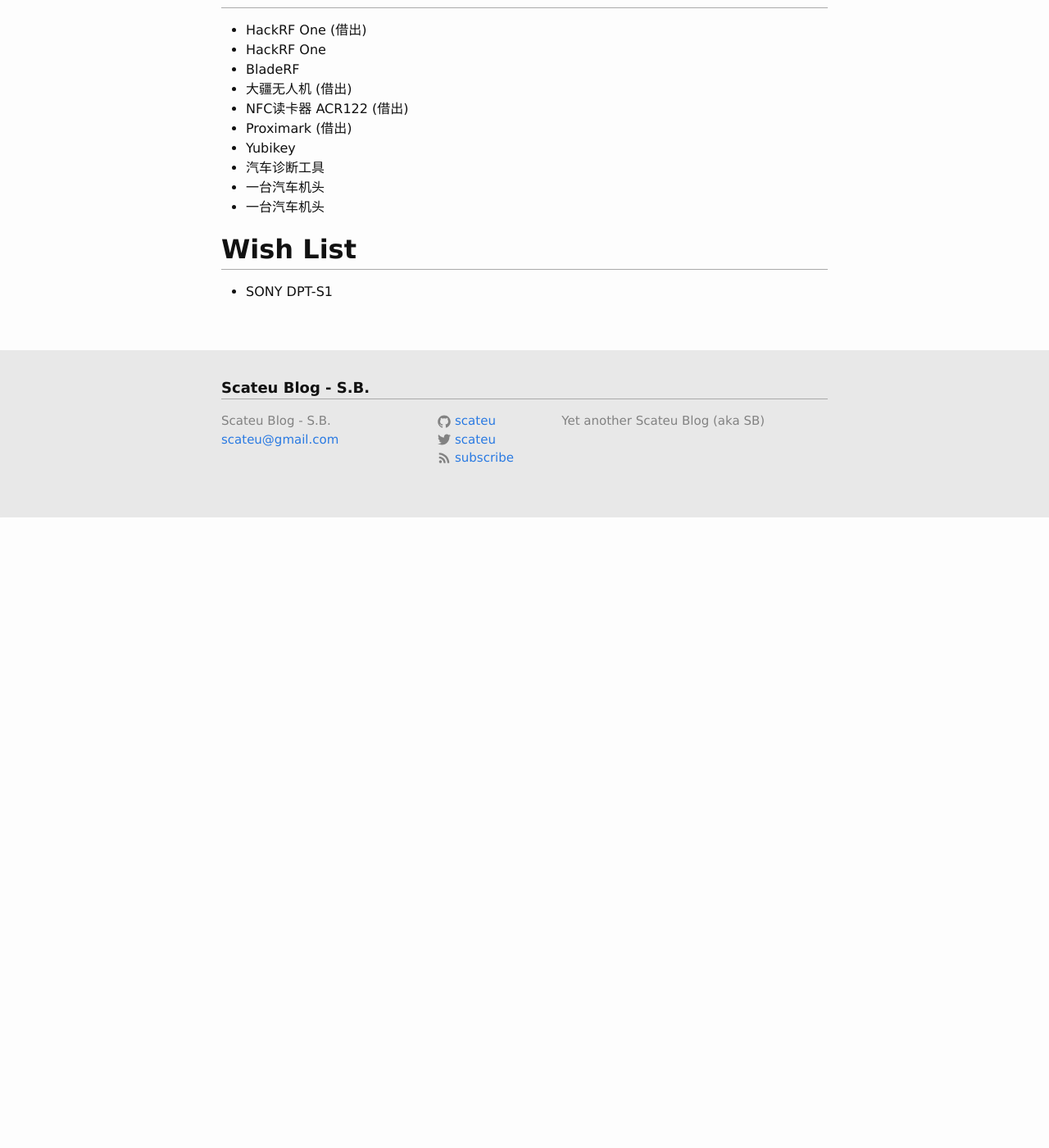
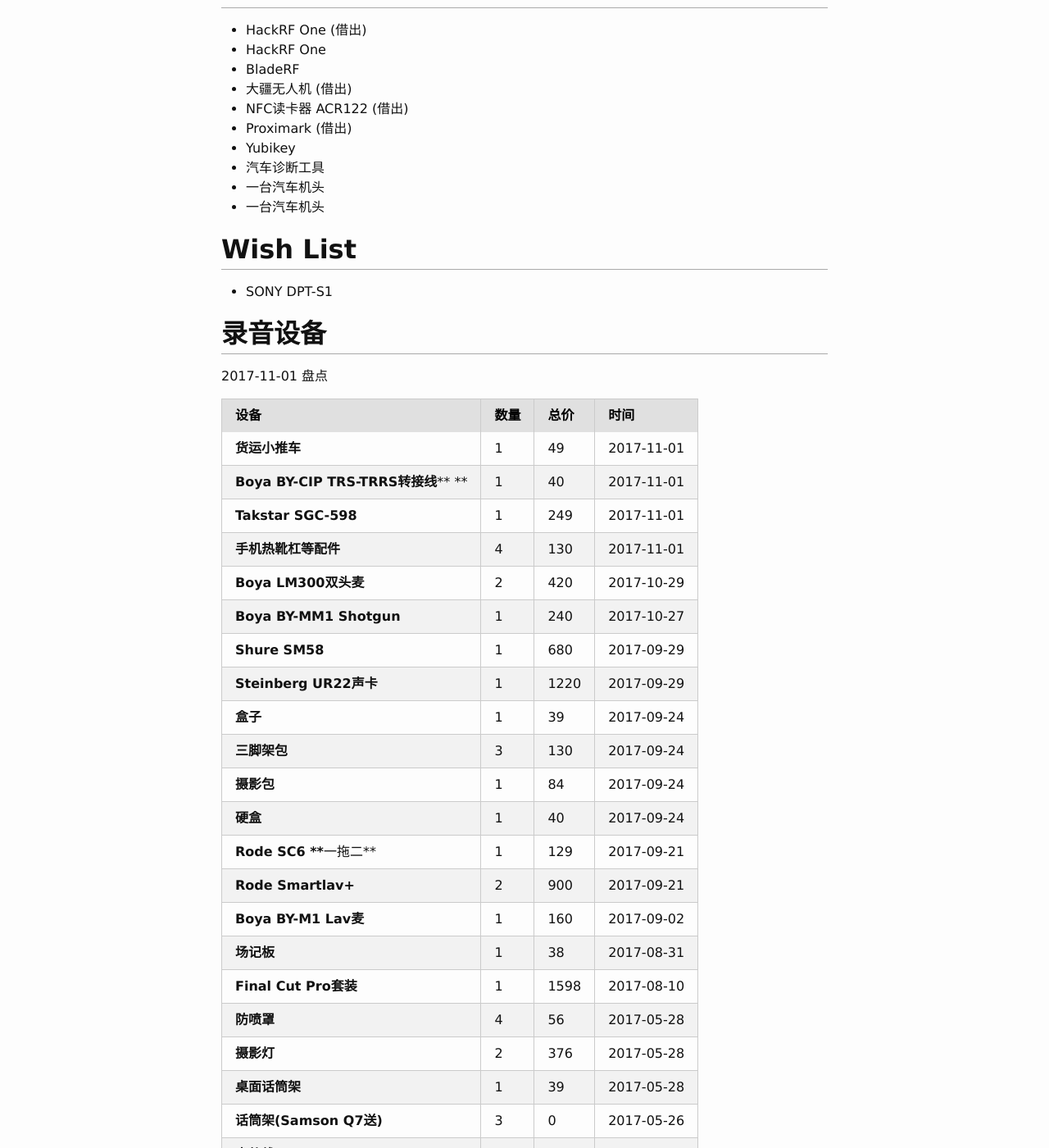
Before and after one commit to scateu/scateu.github.io, a Jekyll site: the page built from _pages/03-devices.md, in a window 1280 px wide and 1400 px high, scrolled down 1754 px. Shown: the whole window at 82% size. Built offline with Jekyll 4.4.1, drawn with Linux system fonts in a browser that asks for light colours; comment, search, counter and statistics services are not loaded; before the commit the page ends 2384 px from its top, so only the background shows below that; some of the changed text lies outside the part shown.

Commit message:
Wed Nov  1 23:27:55 CST 2017

```diff
--- a/_pages/03-devices.md
+++ b/_pages/03-devices.md
@@ -88,3 +88,56 @@
 ## Wish List
 
  - SONY DPT-S1
+
+## 录音设备
+
+2017-11-01 盘点
+
+| **设备**                               | **数量** | **总价** | **时间**     |
+| ------------------------------------ | ------ | ------ | ---------- |
+| **货运小推车**                            | 1      | 49     | 2017-11-01 |
+| **Boya BY-CIP TRS-TRRS****转接线**** ** | 1      | 40     | 2017-11-01 |
+| **Takstar SGC-598**                  | 1      | 249    | 2017-11-01 |
+| **手机热靴杠等配件**                         | 4      | 130    | 2017-11-01 |
+| **Boya LM300****双头麦**                | 2      | 420    | 2017-10-29 |
+| **Boya BY-MM1 Shotgun**              | 1      | 240    | 2017-10-27 |
+| **Shure SM58**                       | 1      | 680    | 2017-09-29 |
+| **Steinberg UR22****声卡**             | 1      | 1220   | 2017-09-29 |
+| **盒子**                               | 1      | 39     | 2017-09-24 |
+| **三脚架包**                             | 3      | 130    | 2017-09-24 |
+| **摄影包**                              | 1      | 84     | 2017-09-24 |
+| **硬盒**                               | 1      | 40     | 2017-09-24 |
+| **Rode SC6 ****一拖二**                 | 1      | 129    | 2017-09-21 |
+| **Rode Smartlav+**                   | 2      | 900    | 2017-09-21 |
+| **Boya BY-M1 Lav****麦**              | 1      | 160    | 2017-09-02 |
+| **场记板**                              | 1      | 38     | 2017-08-31 |
+| **Final Cut Pro****套装**              | 1      | 1598   | 2017-08-10 |
+| **防喷罩**                              | 4      | 56     | 2017-05-28 |
+| **摄影灯**                              | 2      | 376    | 2017-05-28 |
+| **桌面话筒架**                            | 1      | 39     | 2017-05-28 |
+| **话筒架****(Samson Q7****送****)**      | 3      | 0      | 2017-05-26 |
+| **卡侬线**                              | 4      | 156    | 2017-05-26 |
+| **Samson C02**                       | 2      | 540    | 2017-05-26 |
+| **Samson Q7**                        | 3      | 680    | 2017-05-26 |
+| **Zoom H6**                          | 1      | 1800   | 2017-05-25 |
+| **Rode iXY**                         | 1      | 850    | 2017-05-12 |
+| **话筒架**                              | 1      | 46     | 2017-05-07 |
+| **三脚架**                              | 2      | 156    | 2017-04-04 |
+| **Rode NT-USB**                      | 1      | 1280   | 2017-03-11 |
+| **SONY PCM-D100**                    | 1      | 3799   | 2015-09-24 |
+
+## 耳机
+
+2017-11-01 盘点
+
+| **设备**                       | **数量** | **总价** | **时间**     |
+| ---------------------------- | ------ | ------ | ---------- |
+| **创新****Aurvana**            | 1      | 569    | 2016-04-10 |
+| **Bose SoundSport Wireless** | 1      | 650    | 2017-06-16 |
+| **Backbeat Go 2**            | 1      | 298    | 2017-02-22 |
+| **Backbeat FIT**             | 1      | 519    | 2016-12-27 |
+| **PX80**                     | 1      | 199    | 2014-02-18 |
+| **HD201**                    | 1      | 100    | 2017-06-16 |
+| **SONY SBH-20**              | 1      | 99     | 2016-07-30 |
+| **Bose QC30**                | 1      | 1200   |            |
+| **Bose QC20**                | 1      | 1200   |            |
```
